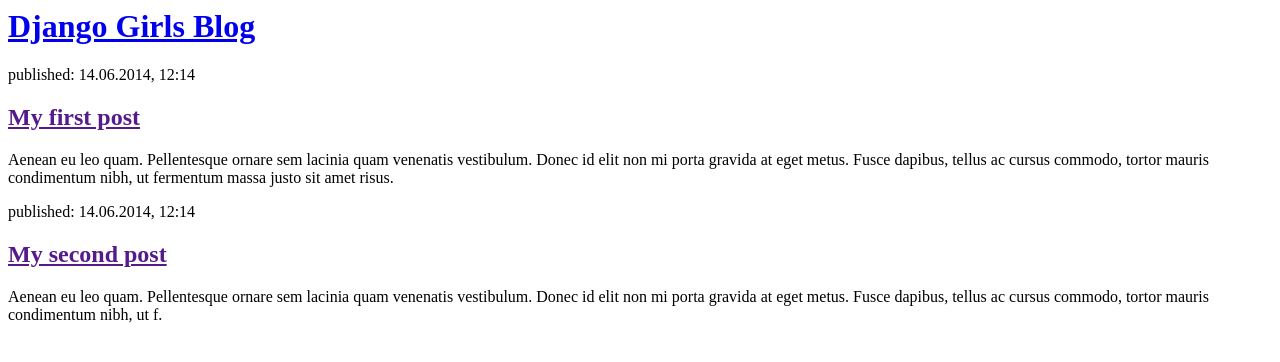
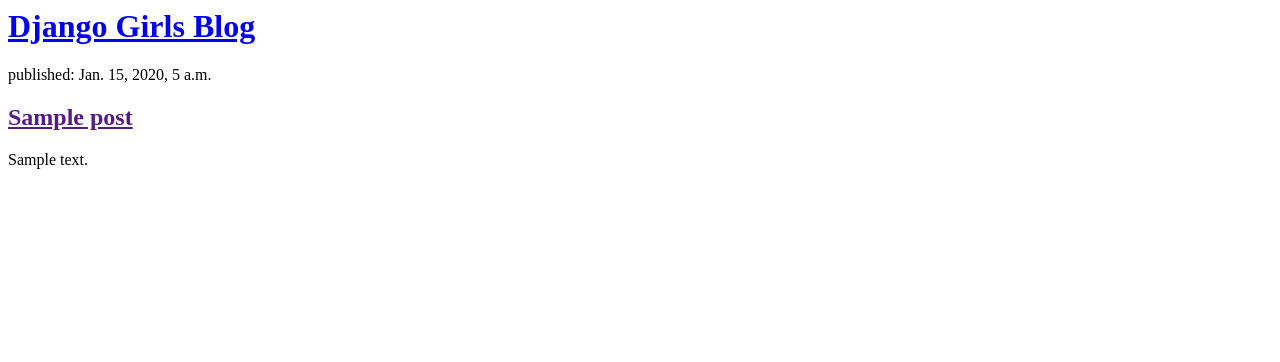
Before and after one commit to rsenatus95/my-first-blog, a Django app: template blog/templates/blog/post_list.html in a window 1280 px wide. Shown: the top 362 px of the page. Run offline with Django 3.2, Linux system fonts and the light colour scheme; the template is opened without the code that fills it: values that come from a table or form of the project are taken from there, others are empty; tables that the repository leaves empty hold one stand-in row (values such as "Sample post").

Commit message:
Modified templates to display posts from database.

```diff
--- a/blog/templates/blog/post_list.html
+++ b/blog/templates/blog/post_list.html
@@ -1,22 +1,22 @@
 <html>
+
 <head>
     <title>Django Girls blog</title>
 </head>
+
 <body>
     <div>
         <h1><a href="/">Django Girls Blog</a></h1>
     </div>
 
+    {% for post in posts %}
     <div>
-            <p>published: 14.06.2014, 12:14</p>
-            <h2><a href="">My first post</a></h2>
-            <p>Aenean eu leo quam. Pellentesque ornare sem lacinia quam venenatis vestibulum. Donec id elit non mi porta gravida at eget metus. Fusce dapibus, tellus ac cursus commodo, tortor mauris condimentum nibh, ut fermentum massa justo sit amet risus.</p>
+        <p>published: {{ post.published_date }}</p>
+        <h2><a href="">{{ post.title }}</a></h2>
+        <p>{{ post.text|linebreaksbr }}</p>
     </div>
+    {% endfor %}
 
-        <div>
-            <p>published: 14.06.2014, 12:14</p>
-            <h2><a href="">My second post</a></h2>
-            <p>Aenean eu leo quam. Pellentesque ornare sem lacinia quam venenatis vestibulum. Donec id elit non mi porta gravida at eget metus. Fusce dapibus, tellus ac cursus commodo, tortor mauris condimentum nibh, ut f.</p>
-        </div>
 </body>
+
 </html>
--- a/blog/views.py
+++ b/blog/views.py
@@ -1,5 +1,7 @@
 from django.shortcuts import render
+from django.utils import timezone
+from .models import Post
 
-# Create your views here.
 def post_list(request):
-    return render(request, 'blog/post_list.html', {})
+    posts = Post.objects.filter(published_date__lte=timezone.now()).order_by('published_date')
+    return render(request, 'blog/post_list.html', {'posts': posts})
--- a/mysite/settings.py
+++ b/mysite/settings.py
@@ -104,7 +104,7 @@ AUTH_PASSWORD_VALIDATORS = [
 # Internationalization
 # https://docs.djangoproject.com/en/2.2/topics/i18n/
 
-LANGUAGE_CODE = 'en-us'
+LANGUAGE_CODE = 'en'
 
 TIME_ZONE = 'America/New_York'
 
```
Lines whose indentation alone changed are shown as unchanged.
